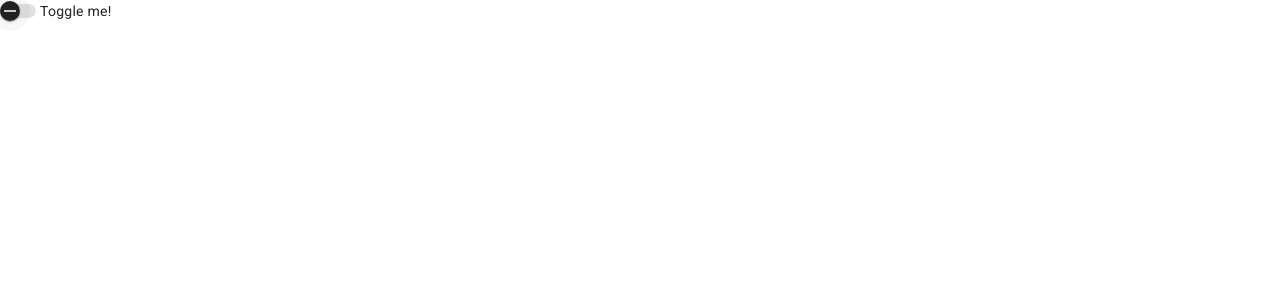
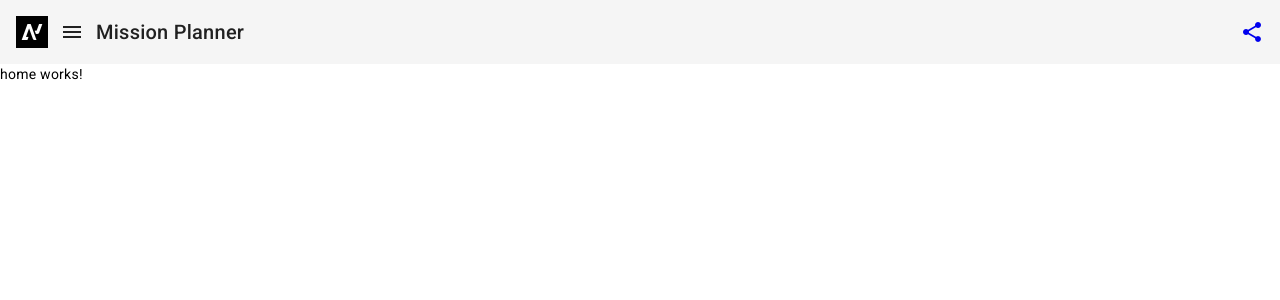
Before and after one commit to georgestamati/mission-planner, an Angular app: page /home in a window 1280 px wide. Before the commit this address led to /. Shown: the top 300 px of the page. Built offline with nearby package versions, Linux system fonts and the light colour scheme.

Commit message:
implement navbar

```diff
--- a/src/app/app-routing.module.ts
+++ b/src/app/app-routing.module.ts
@@ -1,10 +1,40 @@
 import { NgModule } from '@angular/core';
 import { RouterModule, Routes } from '@angular/router';
+import { HomeComponent } from './components/home/home.component';
+import { PlannerComponent } from './components/planner/planner.component';
+import { PlayerComponent } from './components/player/player.component';
 
-const routes: Routes = [];
+const routes: Routes = [
+  {
+    path: 'home',
+    component: HomeComponent,
+    data: {
+      title: 'Mission Planner',
+    },
+  },
+  {
+    path: 'planner',
+    component: PlannerComponent,
+    data: {
+      title: 'Planner',
+    },
+  },
+  {
+    path: 'player',
+    component: PlayerComponent,
+    data: {
+      title: 'Player',
+    },
+  },
+  {
+    path: '',
+    redirectTo: 'home',
+    pathMatch: 'full',
+  },
+];
 
 @NgModule({
   imports: [RouterModule.forRoot(routes)],
-  exports: [RouterModule]
+  exports: [RouterModule],
 })
-export class AppRoutingModule { }
+export class AppRoutingModule {}
--- a/src/app/app.component.html
+++ b/src/app/app.component.html
@@ -1 +1,2 @@
-<mat-slide-toggle>Toggle me!</mat-slide-toggle>
+<app-navbar></app-navbar>
+<router-outlet></router-outlet>
--- a/src/app/app.module.ts
+++ b/src/app/app.module.ts
@@ -4,20 +4,23 @@ import { BrowserModule } from '@angular/platform-browser';
 import { AppRoutingModule } from './app-routing.module';
 import { AppComponent } from './app.component';
 import { provideAnimationsAsync } from '@angular/platform-browser/animations/async';
-import { MatSlideToggleModule } from '@angular/material/slide-toggle';
+
+import { HomeComponent } from './components/home/home.component';
+import { PlannerComponent } from './components/planner/planner.component';
+import { PlayerComponent } from './components/player/player.component';
+import { NavbarComponent } from './components/navbar/navbar.component';
+import { MaterialModule } from './shared/material.module';
 
 @NgModule({
   declarations: [
-    AppComponent
+    AppComponent,
+    HomeComponent,
+    PlannerComponent,
+    PlayerComponent,
+    NavbarComponent,
   ],
-  imports: [
-    BrowserModule,
-    MatSlideToggleModule,
-    AppRoutingModule
-  ],
-  providers: [
-    provideAnimationsAsync()
-  ],
-  bootstrap: [AppComponent]
+  imports: [BrowserModule, MaterialModule, AppRoutingModule],
+  providers: [provideAnimationsAsync()],
+  bootstrap: [AppComponent],
 })
-export class AppModule { }
+export class AppModule {}
--- /dev/null
+++ b/src/app/components/navbar/navbar.component.html
@@ -0,0 +1,21 @@
+<mat-toolbar class="app-toolbar">
+  <div>
+    <a routerLink="/home">
+      <img src="../../../assets/images/anybotics.png"
+    /></a>
+    <button mat-icon-button [matMenuTriggerFor]="menu">
+      <mat-icon>menu</mat-icon>
+    </button>
+    <mat-menu #menu="matMenu">
+      <a mat-menu-item routerLink="/home">Home</a>
+      <a mat-menu-item routerLink="/planner">Planner</a>
+      <a mat-menu-item routerLink="/player">Player</a>
+    </mat-menu>
+    <span>{{ title }}</span>
+  </div>
+  <div>
+    <a href="https://github.com/georgestamati/mission-planner">
+      <mat-icon>share</mat-icon>
+    </a>
+  </div>
+</mat-toolbar>
--- /dev/null
+++ b/src/app/components/navbar/navbar.component.scss
@@ -0,0 +1,10 @@
+.app-toolbar{
+    display: flex;
+    justify-content: space-between;
+    align-items: center;
+
+    > div{
+        display: flex;
+        align-items: center;
+    }
+}
--- /dev/null
+++ b/src/app/components/navbar/navbar.component.ts
@@ -0,0 +1,23 @@
+import { Component, OnInit } from '@angular/core';
+import { ActivatedRoute, NavigationEnd, Router } from '@angular/router';
+import { filter, map } from 'rxjs';
+
+@Component({
+  selector: 'app-navbar',
+  templateUrl: './navbar.component.html',
+  styleUrl: './navbar.component.scss'
+})
+export class NavbarComponent implements OnInit {
+  title = '';
+
+  constructor(private router: Router, private route: ActivatedRoute){}
+
+  ngOnInit(): void {
+    this.router.events.pipe(
+      filter(event => event instanceof NavigationEnd),
+      map(() => this.route.snapshot.firstChild?.data)
+    ).subscribe(data => {
+      this.title = data? data['title'] : '';
+    });
+  }
+}
--- a/src/styles.scss
+++ b/src/styles.scss
@@ -1,4 +1,13 @@
 /* You can add global styles to this file, and also import other style files */
 
-html, body { height: 100%; }
-body { margin: 0; font-family: Roboto, "Helvetica Neue", sans-serif; }
+html,
+body {
+  height: 100%;
+}
+body {
+  margin: 0;
+  font-family: Roboto, "Helvetica Neue", sans-serif;
+}
+a {
+  display: flex;
+}
```
Also changed, not shown: src/app/components/player/player.component.ts (added, +10 -0 lines), src/app/shared/material.module.ts (added, +21 -0 lines), src/assets/images/anybotics.png (added).
